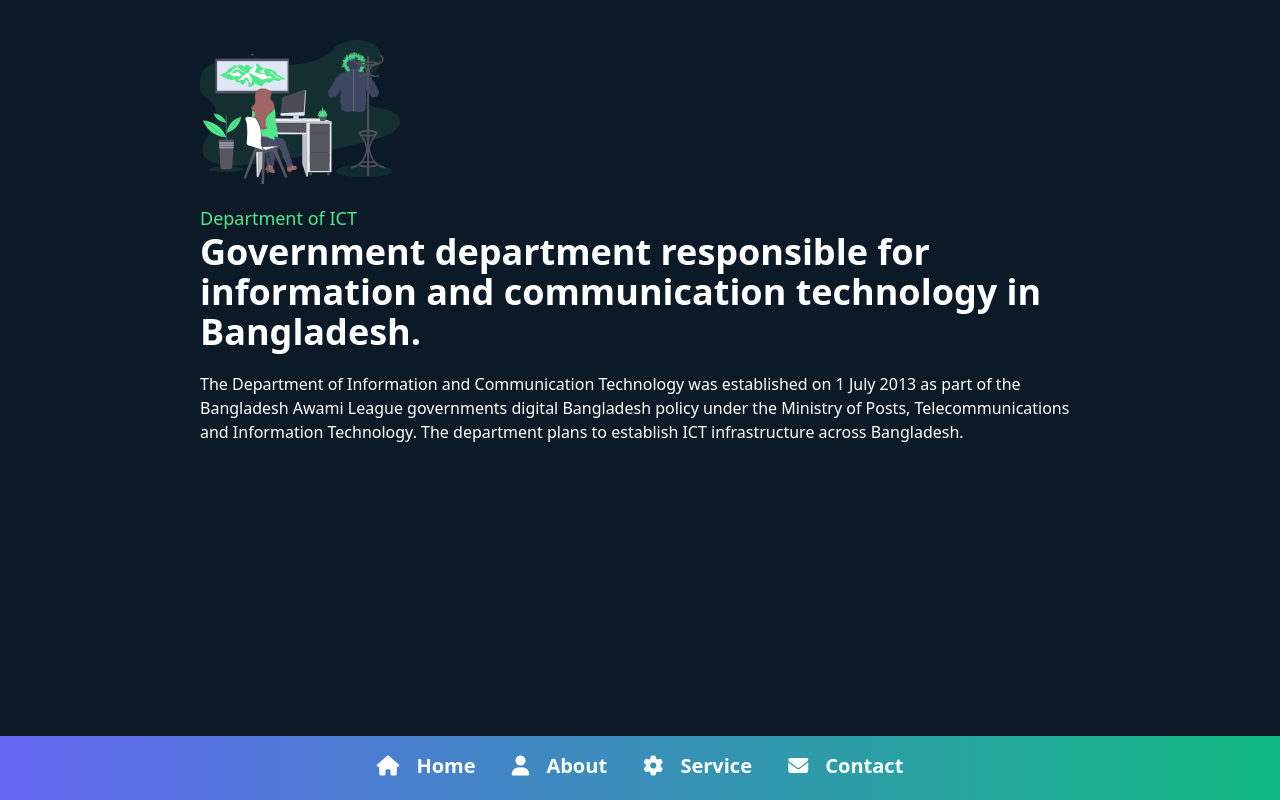
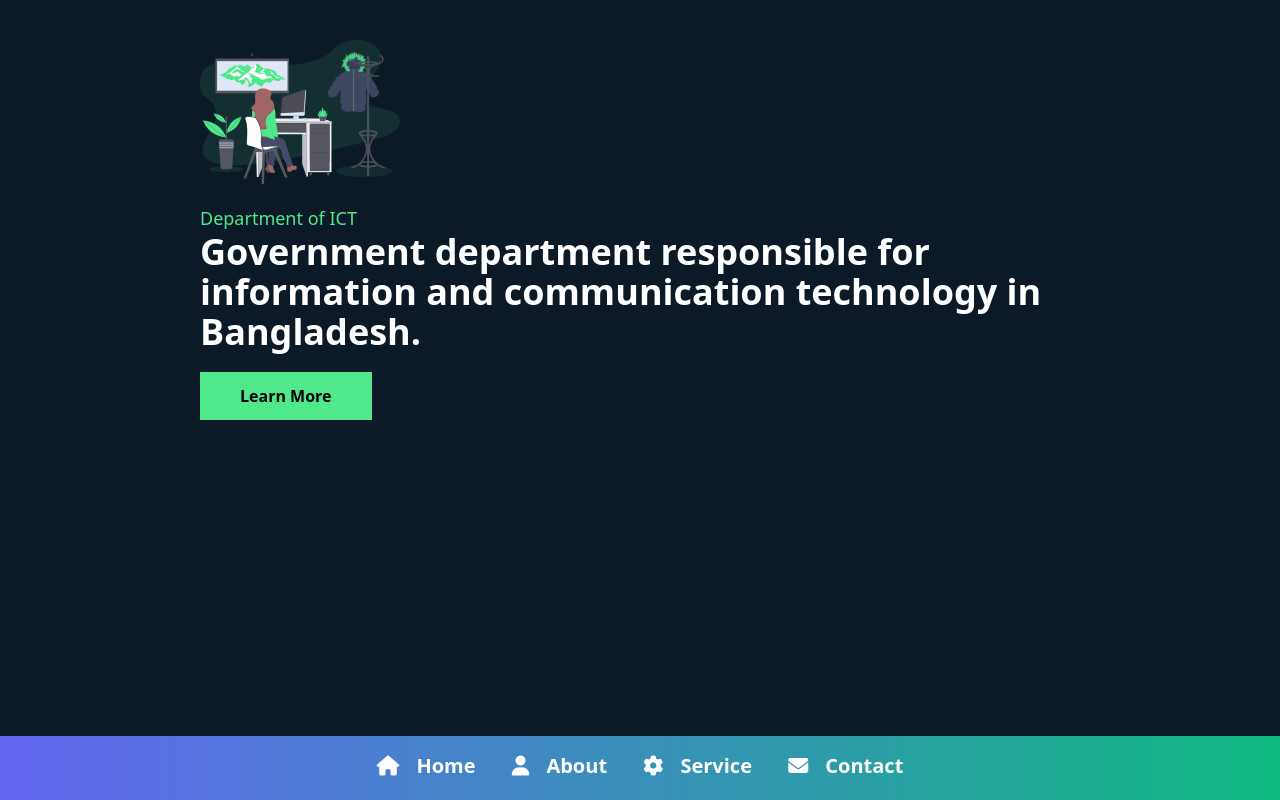
Before and after one commit to alauddindipu/tail, a website built with Vite: page index.html in a window 1280 px wide. Shown: the top 800 px of the page. Built offline with nearby package versions, Linux system fonts and the light colour scheme.

Commit message:
Home option added a button

```diff
--- a/index.html
+++ b/index.html
@@ -60,13 +60,8 @@
                     Government department responsible for information and communication technology
                     in Bangladesh.
                 </h3>
-                <p class="text-white hidden md:block">
-                    The Department of Information and Communication Technology was established
-                    on 1 July 2013 as part of the Bangladesh Awami League governments
-                     digital Bangladesh policy under the Ministry of Posts,
-                     Telecommunications and Information Technology.
-                    The department plans to establish ICT infrastructure across Bangladesh.
-                </p>
+                <a href="" class="bg-primary-color font-semibold inline-block
+                px-10 py-3 hover:bg-indigo-500 hover:text-white transition-all">Learn More</a>
             </div>
         </div>
     </section>
```
